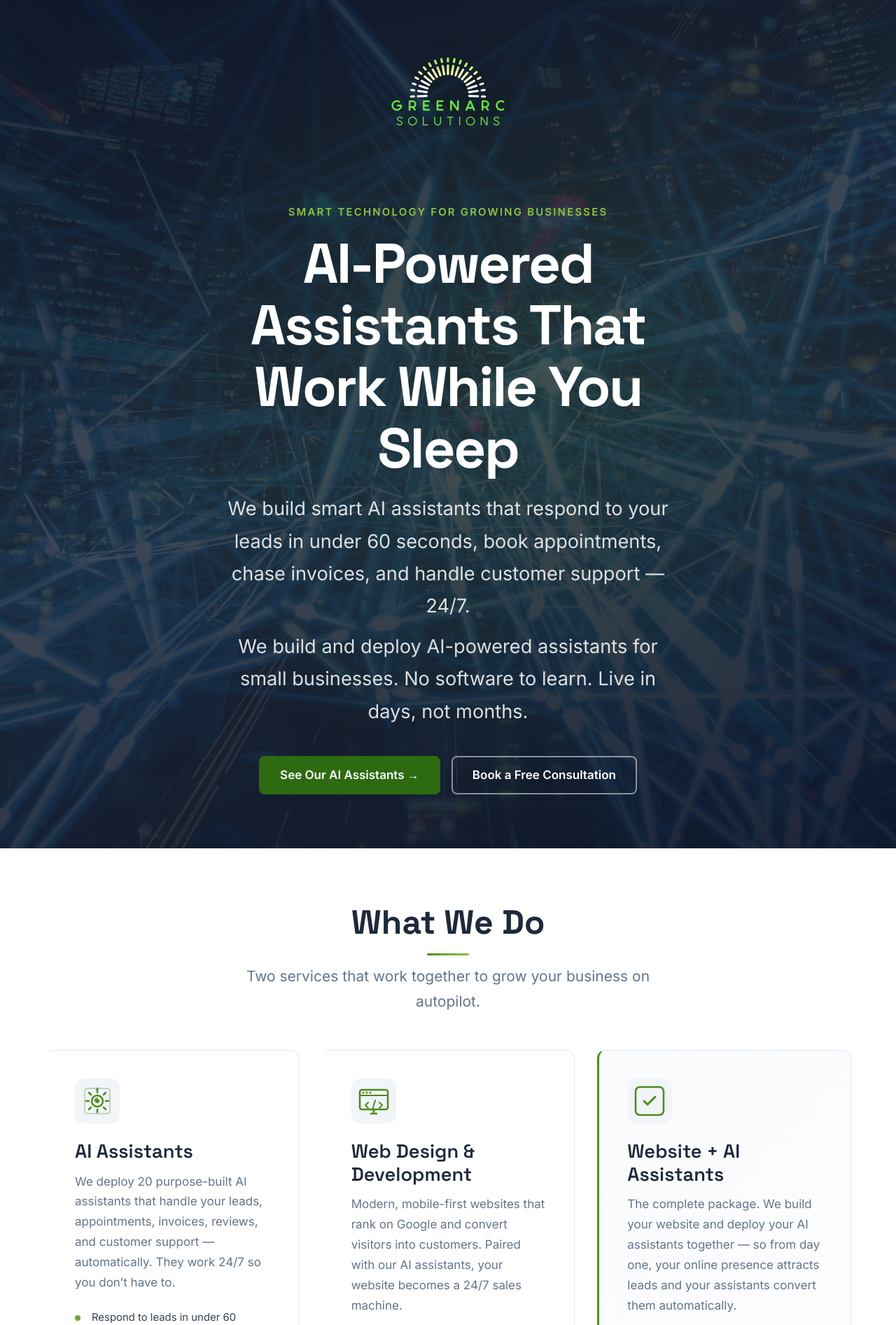
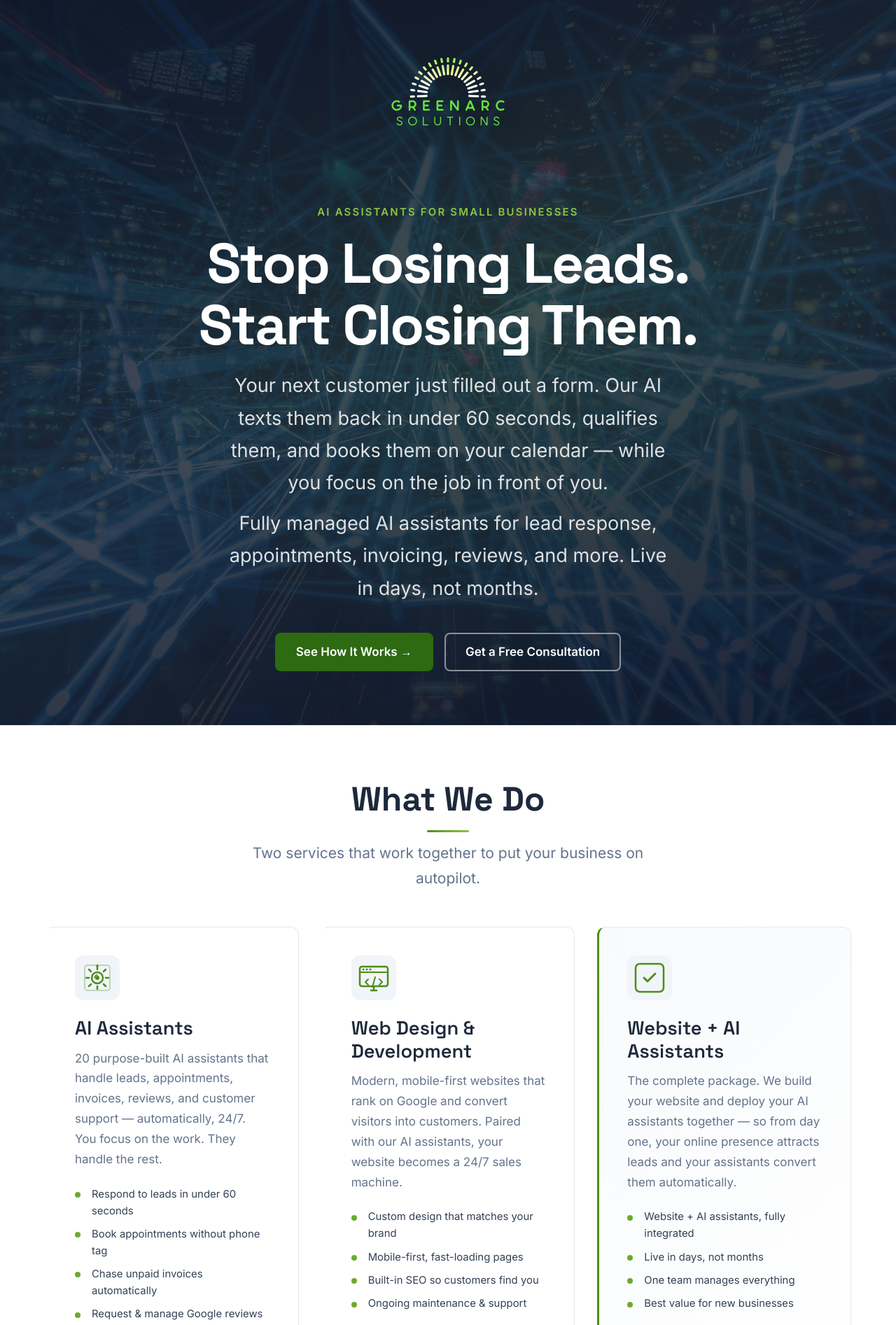
Before and after one commit to budlizzy826/greenarcsolutions, a plain HTML site: page index.html in a window 1280 px wide. Shown: the part 77-1970 px from the top of the page at 70% size. Drawn offline with nearby package versions, Linux system fonts and the light colour scheme; no server answers; files whose address does not match are found by name.

Commit message:
Polish copy, clean URLs, and sharpen CTAs
- Hero: punchier headline ("Stop Losing Leads. Start Closing Them.")
- Services: tighter descriptions focused on outcomes
- CTAs: more action-oriented ("Get a Free Consultation", "See How It Works")
- AI page: updated hero description, pricing CTAs ("Get a Quote")
- Clean URLs: added vercel.json with cleanUrls, updated all internal links
- All ai-agents.html references now use /ai-agents (no extension)

Co-Authored-By: Claude Opus 4.6 <noreply@anthropic.com>

```diff
--- a/ai-agents.html
+++ b/ai-agents.html
@@ -6,7 +6,7 @@
     <title>AI Assistants | GreenArc Solutions</title>
     <meta name="description" content="20 AI assistants for small businesses: lead response, appointment booking, invoicing, SEO, dispatching, and more. Fully managed, starting at $497/mo. GreenArc Solutions, Frederick MD.">
     <meta name="robots" content="index, follow">
-    <link rel="canonical" href="https://greenarcsolutions.com/ai-agents.html">
+    <link rel="canonical" href="https://greenarcsolutions.com/ai-agents">
 
     <!-- Open Graph / Social -->
     <meta property="og:type" content="website">
@@ -14,7 +14,7 @@
     <meta property="og:locale" content="en_US">
     <meta property="og:title" content="AI Assistants | GreenArc Solutions">
     <meta property="og:description" content="20 AI assistants that work 24/7 — leads, appointments, reviews, invoicing, SEO, and more. Starting at $497/mo.">
-    <meta property="og:url" content="https://greenarcsolutions.com/ai-agents.html">
+    <meta property="og:url" content="https://greenarcsolutions.com/ai-agents">
     <meta property="og:image" content="https://greenarcsolutions.com/assets/images/og-image.png">
 
     <!-- Twitter Card -->
@@ -54,7 +54,7 @@
             <ul class="nav-links">
                 <li><a href="index.html">Home</a></li>
                 <li><a href="index.html#services">Services</a></li>
-                <li><a href="ai-agents.html" class="active">AI Assistants</a></li>
+                <li><a href="ai-agents" class="active">AI Assistants</a></li>
                 <li><a href="index.html#about">About</a></li>
                 <li><a href="index.html#contact" class="nav-cta">Get in Touch</a></li>
             </ul>
@@ -73,10 +73,11 @@
                     </div>
                     <h1>AI Assistants That <span>Work While You Sleep</span></h1>
                     <p class="ai-hero-desc">
-                        Intelligent automation assistants that respond to leads, book appointments, request reviews, and handle customer support 24/7 &mdash; so you can focus on running your business.
+                        Your leads get a text back in under 60 seconds. Appointments book themselves.
+                        Reviews get requested automatically. And you never miss another call &mdash; even at 2 AM.
                     </p>
                     <div class="ai-hero-buttons">
-                        <a href="#ai-contact" class="btn btn-primary">Book a Free Consultation &rarr;</a>
+                        <a href="#ai-contact" class="btn btn-primary">Get a Free Consultation &rarr;</a>
                         <a href="#pricing" class="btn btn-outline">View Pricing</a>
                     </div>
                 </div>
@@ -428,7 +429,7 @@
                             <li><span class="check">&#10003;</span> Monthly performance report</li>
                             <li><span class="check">&#10003;</span> Email support</li>
                         </ul>
-                        <a href="#ai-contact" class="price-btn secondary">Get Started</a>
+                        <a href="#ai-contact" class="price-btn secondary">Get a Quote</a>
                     </div>
 
                     <div class="price-card featured fade-in">
@@ -448,6 +449,7 @@
                             <li><span class="check">&#10003;</span> Monthly strategy call</li>
                         </ul>
                         <a href="#ai-contact" class="price-btn primary">Get Started &rarr;</a>
+
                     </div>
 
                     <div class="price-card fade-in">
@@ -466,7 +468,7 @@
                             <li><span class="check">&#10003;</span> Weekly strategy calls</li>
                             <li><span class="check">&#10003;</span> Custom integrations</li>
                         </ul>
-                        <a href="#ai-contact" class="price-btn secondary">Get Started</a>
+                        <a href="#ai-contact" class="price-btn secondary">Get a Quote</a>
                     </div>
 
                     <div class="price-card fade-in">
@@ -486,7 +488,7 @@
                             <li><span class="check">&#10003;</span> Custom integrations</li>
                             <li><span class="check">&#10003;</span> API access</li>
                         </ul>
-                        <a href="#ai-contact" class="price-btn secondary">Get Started</a>
+                        <a href="#ai-contact" class="price-btn secondary">Get a Quote</a>
                     </div>
                 </div>
                 <p class="pricing-addon">Need an extra assistant? Add individual assistants to any plan for <strong>$197/mo</strong> + $297 one-time setup. <strong>Save 10%</strong> on all plans with an annual commitment.</p>
@@ -626,7 +628,7 @@
             <nav class="footer-nav" aria-label="Footer navigation">
                 <a href="index.html">Home</a>
                 <a href="index.html#services">Services</a>
-                <a href="ai-agents.html">AI Assistants</a>
+                <a href="ai-agents">AI Assistants</a>
                 <a href="index.html#about">About</a>
                 <a href="index.html#contact">Contact</a>
             </nav>
@@ -724,7 +726,7 @@
                 "@type": "ListItem",
                 "position": 2,
                 "name": "AI Assistants",
-                "item": "https://greenarcsolutions.com/ai-agents.html"
+                "item": "https://greenarcsolutions.com/ai-agents"
             }
         ]
     }
--- a/index.html
+++ b/index.html
@@ -56,7 +56,7 @@
             <ul class="nav-links">
                 <li><a href="#hero" class="active">Home</a></li>
                 <li><a href="#services">Services</a></li>
-                <li><a href="ai-agents.html">AI Assistants</a></li>
+                <li><a href="ai-agents">AI Assistants</a></li>
                 <li><a href="#about">About</a></li>
                 <li><a href="#contact" class="nav-cta">Get in Touch</a></li>
             </ul>
@@ -73,19 +73,20 @@
             <div class="hero-orb hero-orb--4" aria-hidden="true"></div>
             <div class="container hero-content">
                 <img src="assets/images/fulllogo_transparent.png" alt="" class="hero-logo hero-stagger" aria-hidden="true" />
-                <p class="hero-eyebrow hero-stagger">Smart Technology for Growing Businesses</p>
-                <h1 class="hero-stagger">AI-Powered Assistants That Work While You Sleep</h1>
+                <p class="hero-eyebrow hero-stagger">AI Assistants for Small Businesses</p>
+                <h1 class="hero-stagger">Stop Losing Leads.<br>Start Closing Them.</h1>
                 <p class="hero-subtitle hero-stagger hero-subtitle--detail">
-                    We build smart AI assistants that respond to your leads in under 60 seconds,
-                    book appointments, chase invoices, and handle customer support &mdash; 24/7.
+                    Your next customer just filled out a form. Our AI texts them back
+                    in under 60 seconds, qualifies them, and books them on your calendar
+                    &mdash; while you focus on the job in front of you.
                 </p>
                 <p class="hero-subtitle hero-stagger">
-                    We build and deploy AI-powered assistants for small businesses.
-                    No software to learn. Live in days, not months.
+                    Fully managed AI assistants for lead response, appointments,
+                    invoicing, reviews, and more. Live in days, not months.
                 </p>
                 <div class="hero-actions hero-stagger">
-                    <a href="ai-agents.html" class="btn btn-primary">See Our AI Assistants &rarr;</a>
-                    <a href="#contact" class="btn btn-outline">Book a Free Consultation</a>
+                    <a href="ai-agents" class="btn btn-primary">See How It Works &rarr;</a>
+                    <a href="#contact" class="btn btn-outline">Get a Free Consultation</a>
                 </div>
             </div>
         </section>
@@ -95,7 +96,7 @@
             <div class="container">
                 <div class="section-header fade-in">
                     <h2>What We Do</h2>
-                    <p>Two services that work together to grow your business on autopilot.</p>
+                    <p>Two services that work together to put your business on autopilot.</p>
                 </div>
                 <div class="services-grid services-grid--three">
                     <!-- AI Assistants -->
@@ -112,9 +113,9 @@
                         </div>
                         <h3>AI Assistants</h3>
                         <p>
-                            We deploy 20 purpose-built AI assistants that handle your leads,
-                            appointments, invoices, reviews, and customer support &mdash; automatically.
-                            They work 24/7 so you don&rsquo;t have to.
+                            20 purpose-built AI assistants that handle leads, appointments,
+                            invoices, reviews, and customer support &mdash; automatically, 24/7.
+                            You focus on the work. They handle the rest.
                         </p>
                         <ul class="service-features">
                             <li>Respond to leads in under 60 seconds</li>
@@ -122,7 +123,7 @@
                             <li>Chase unpaid invoices automatically</li>
                             <li>Request &amp; manage Google reviews</li>
                         </ul>
-                        <a href="ai-agents.html" class="btn btn-primary btn-full">Explore Our AI Assistants &rarr;</a>
+                        <a href="ai-agents" class="btn btn-primary btn-full">Explore Our AI Assistants &rarr;</a>
                     </div>
                     <!-- Web Design & Development -->
                     <div class="service-card fade-in">
@@ -312,8 +313,8 @@
         <section id="contact" class="contact">
             <div class="container">
                 <div class="section-header fade-in">
-                    <h2>Book Your Free 30-Minute Consultation</h2>
-                    <p>We&rsquo;ll analyze your business, identify your biggest automation opportunities, and show you exactly what your AI assistants would do. No commitment.</p>
+                    <h2>Get Your Free Consultation</h2>
+                    <p>Tell us about your business. We&rsquo;ll show you exactly which AI assistants would have the biggest impact &mdash; and what it would cost. No commitment, no pressure.</p>
                 </div>
                 <div class="contact-grid">
                     <!-- Contact Form -->
@@ -350,7 +351,7 @@
                         </div>
                         <!-- Honeypot spam protection -->
                         <input type="text" name="_gotcha" style="display:none" tabindex="-1" autocomplete="off" />
-                        <button type="submit" class="btn btn-primary btn-full">Book My Free Consultation</button>
+                        <button type="submit" class="btn btn-primary btn-full">Send My Info &rarr;</button>
                         <div class="form-status" id="formStatus" aria-live="polite"></div>
                     </form>
 
@@ -401,7 +402,7 @@
             <nav class="footer-nav" aria-label="Footer navigation">
                 <a href="#hero">Home</a>
                 <a href="#services">Services</a>
-                <a href="ai-agents.html">AI Assistants</a>
+                <a href="ai-agents">AI Assistants</a>
                 <a href="#about">About</a>
                 <a href="#contact">Contact</a>
             </nav>
```
Also changed, not shown: vercel.json (added).
